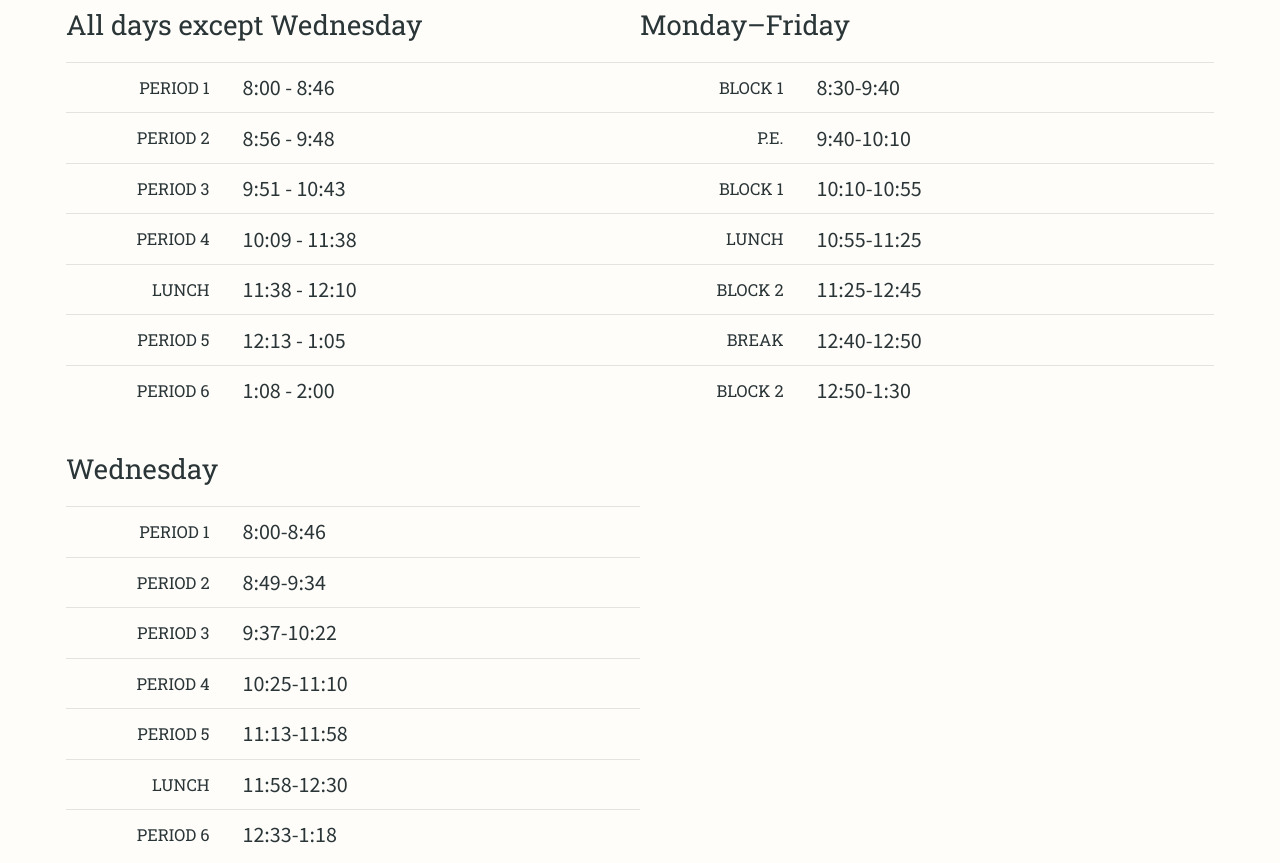
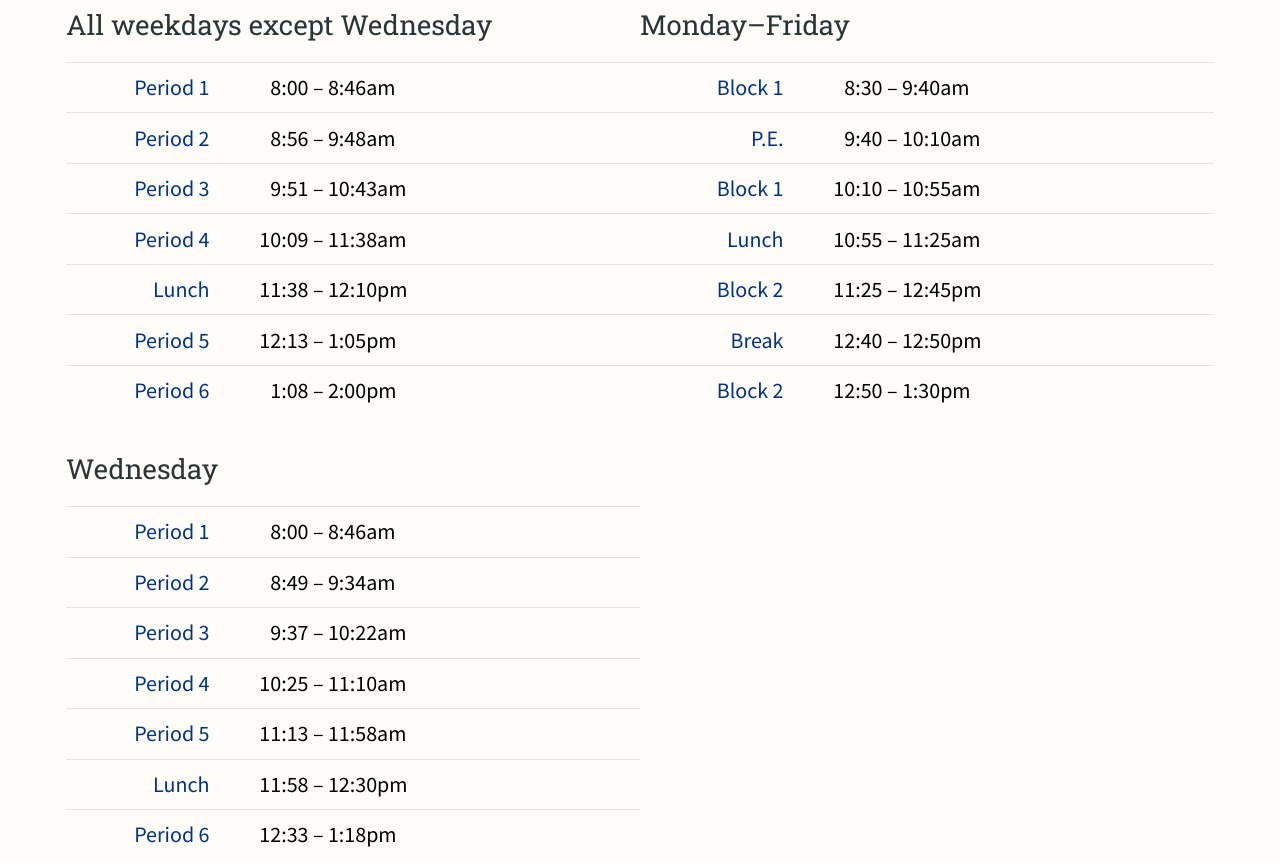
Before and after one commit to jimthoburn/sierra-static, a plain HTML site: page schedule.html in a window 1280 px wide. Shown: the part 799-1662 px from the top of the page. Drawn offline with Linux system fonts and the light colour scheme.

Commit message:
Tweak calendar and schedule pages.

```diff
--- a/css/shared.css
+++ b/css/shared.css
@@ -508,9 +508,6 @@
     clear: both;
   }
   dt {
-    font-family: "Roboto Slab", "Source Sans Pro", "Helvetica Neue", Helvetica, sans-serif;
-    font-size: 0.75em;
-    line-height: 2.25;
     clear: both;
     float: left;
     width: 25%;
@@ -519,7 +516,7 @@
     padding-top: 0.375em;
     padding-bottom: 0.375em;
     box-sizing: border-box;
-    text-transform: uppercase;
+    color: rgb(0, 51, 135); /* @ocean */
   }
   dt + dd {
     border-top: 1px solid rgba(0, 0, 0, 0.1);
@@ -531,10 +528,17 @@
     margin-left: 25%;
     width: 75%;
     box-sizing: border-box;
+    color: black;
   }
   dd em {
-    font-size: 0.875em;
-    line-height: 1.7142857143;
+    opacity: 0.5;
+  }
+  dd span {
+    display: inline-block;
+    min-width: 3em;
+  }
+  dd span:first-child {
+    text-align: right;
   }
 
   .schedule > section + section {
--- a/schedule.html
+++ b/schedule.html
@@ -27,28 +27,28 @@
         <h2>Sierra High School</h2>
 
         <section>
-          <h3>All days except Wednesday</h3>
+          <h3>All weekdays except Wednesday</h3>
           <dl>
             <dt>Period 1</dt>
-            <dd>8:00 - 8:46</dd>
+            <dd><span>8:00</span> – <span>8:46am</span></dd>
 
             <dt>Period 2</dt>
-            <dd>8:56 - 9:48</dd>
+            <dd><span>8:56</span> – <span>9:48am</span></dd>
 
             <dt>Period 3</dt>
-            <dd>9:51 - 10:43</dd>
+            <dd><span>9:51</span> – <span>10:43am</span></dd>
 
             <dt>Period 4</dt>
-            <dd>10:09 - 11:38</dd>
+            <dd><span>10:09</span> – <span>11:38am</span></dd>
 
             <dt>Lunch</dt>
-            <dd>11:38 - 12:10</dd>
+            <dd><span>11:38</span> – <span>12:10pm</span></dd>
 
             <dt>Period 5</dt>
-            <dd>12:13 - 1:05</dd>
+            <dd><span>12:13</span> – <span>1:05pm</span></dd>
 
             <dt>Period 6</dt>
-            <dd>1:08 - 2:00</dd>
+            <dd><span>1:08</span> – <span>2:00pm</span></dd>
           </dl>
         </section>
 
@@ -56,25 +56,25 @@
           <h3>Wednesday</h3>
           <dl>
             <dt>Period 1</dt>
-            <dd>8:00-8:46</dd>
+            <dd><span>8:00</span> – <span>8:46am</span></dd>
 
             <dt>Period 2</dt>
-            <dd>8:49-9:34</dd>
+            <dd><span>8:49</span> – <span>9:34am</span></dd>
 
             <dt>Period 3</dt>
-            <dd>9:37-10:22</dd>
+            <dd><span>9:37</span> – <span>10:22am</span></dd>
 
             <dt>Period 4</dt>
-            <dd>10:25-11:10</dd>
+            <dd><span>10:25</span> – <span>11:10am</span></dd>
 
             <dt>Period 5</dt>
-            <dd>11:13-11:58</dd>
+            <dd><span>11:13</span> – <span>11:58am</span></dd>
 
             <dt>Lunch</dt>
-            <dd>11:58-12:30</dd>
+            <dd><span>11:58</span> – <span>12:30pm</span></dd>
 
             <dt>Period 6</dt>
-            <dd>12:33-1:18</dd>
+            <dd><span>12:33</span> – <span>1:18pm</span></dd>
           </dl>
         </section>
 
@@ -85,25 +85,25 @@
         <h3>Monday–Friday</h3>
         <dl>
           <dt>Block 1</dt>
-          <dd>8:30-9:40</dd>
+          <dd><span>8:30</span> – <span>9:40am</span></dd>
 
           <dt>P.E.</dt>
-          <dd>9:40-10:10</dd>
+          <dd><span>9:40</span> – <span>10:10am</span></dd>
 
           <dt>Block 1</dt>
-          <dd>10:10-10:55</dd>
+          <dd><span>10:10</span> – <span>10:55am</span></dd>
 
           <dt>Lunch</dt>
-          <dd>10:55-11:25</dd>
+          <dd><span>10:55</span> – <span>11:25am</span></dd>
 
           <dt>Block 2</dt>
-          <dd>11:25-12:45</dd>
+          <dd><span>11:25</span> – <span>12:45pm</span></dd>
 
           <dt>Break</dt>
-          <dd>12:40-12:50</dd>
+          <dd><span>12:40</span> – <span>12:50pm</span></dd>
 
           <dt>Block 2</dt>
-          <dd>12:50-1:30</dd>
+          <dd><span>12:50</span> – <span>1:30pm</span></dd>
         </dl>
       </section>
     </div>
```
Also changed, not shown: calendar.html (+5 -5 lines).
